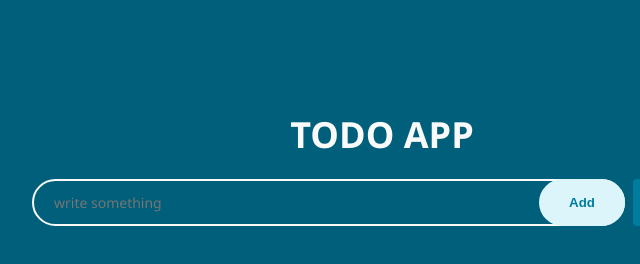
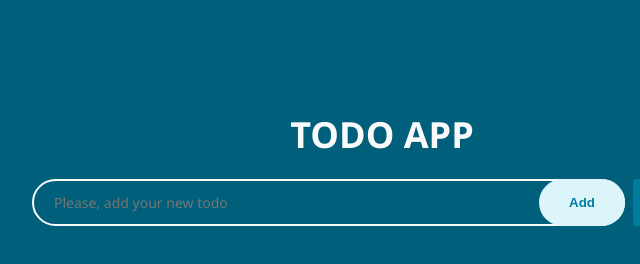
Before and after one commit to shagi9/todo_app, a website with bundled scripts: page index.html in a window 1280 px wide. Shown: the full height of the page, 258-898 px from the left. Built offline with nearby package versions, Linux system fonts and the light colour scheme.

Commit message:
small change

```diff
--- a/index.html
+++ b/index.html
@@ -13,7 +13,7 @@
   <div class="wrapper">
       <form>
         <div class="inputs-container">
-          <input id="todo-input" type="text" placeholder="write something" autocomplete="off">
+          <input id="todo-input" type="text" placeholder="Please, add your new todo" autocomplete="off">
           <button id="add-button">Add</button>
         </div>
           <div class="select-container">
```
